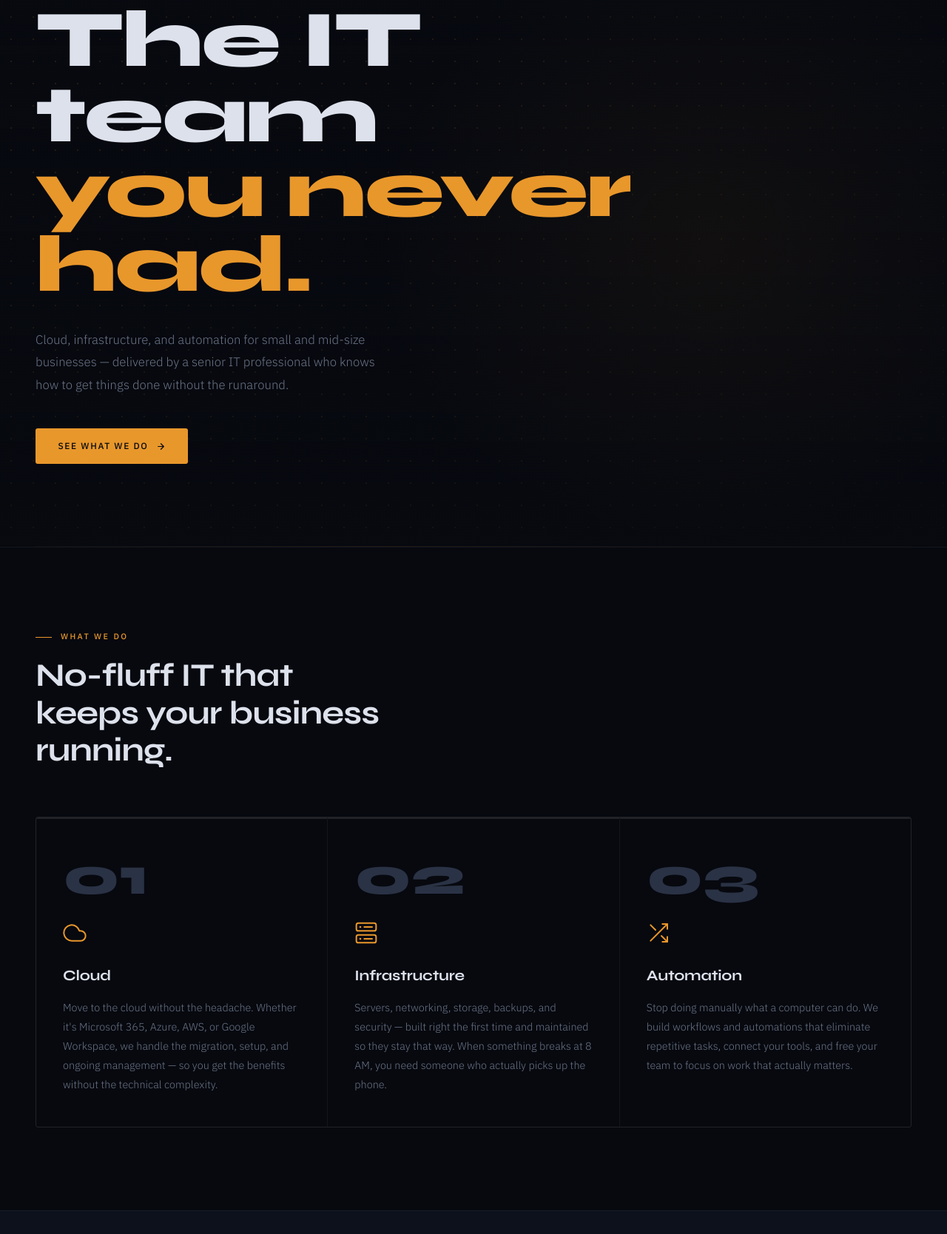
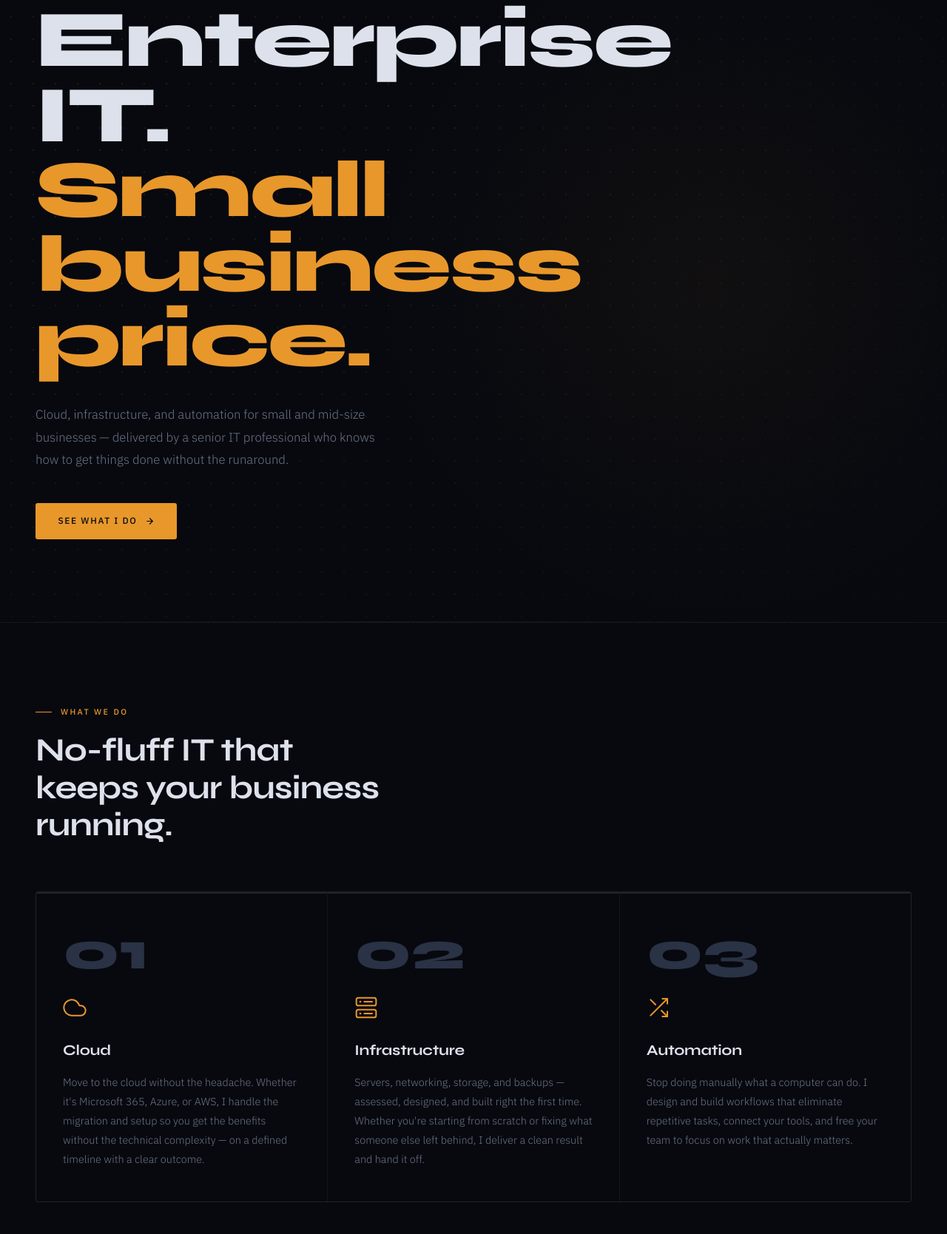
Before and after one commit to kevinvaughn1-cell/vaughntech, a plain HTML site: page index.html in a window 1280 px wide. Shown: the part 172-1840 px from the top of the page at 74% size. Drawn offline with Linux system fonts and the light colour scheme.

Commit message:
Add files via upload

```diff
--- a/index.html
+++ b/index.html
@@ -676,8 +676,8 @@
       <div class="eyebrow">Memphis-Based IT Consulting</div>
 
       <h1 class="hero-h1">
-        The IT team<br>
-        <span class="hl">you never had.</span>
+        Enterprise IT.<br>
+        <span class="hl">Small business price.</span>
       </h1>
 
       <p class="hero-sub">
@@ -685,7 +685,7 @@
       </p>
 
       <a href="#services" class="hero-cta">
-        See What We Do
+        See What I Do
         <svg viewBox="0 0 24 24" fill="none" stroke="currentColor" stroke-width="2.2" stroke-linecap="round" stroke-linejoin="round">
           <path d="M5 12h14M12 5l7 7-7 7"/>
         </svg>
@@ -710,7 +710,7 @@
           <path d="M18 10h-1.26A8 8 0 1 0 9 20h9a5 5 0 0 0 0-10z"/>
         </svg>
         <h3 class="svc-title">Cloud</h3>
-        <p class="svc-desc">Move to the cloud without the headache. Whether it's Microsoft 365, Azure, AWS, or Google Workspace, we handle the migration, setup, and ongoing management — so you get the benefits without the technical complexity.</p>
+        <p class="svc-desc">Move to the cloud without the headache. Whether it's Microsoft 365, Azure, or AWS, I handle the migration and setup so you get the benefits without the technical complexity — on a defined timeline with a clear outcome.</p>
       </div>
 
       <!-- Infrastructure -->
@@ -725,7 +725,7 @@
           <line x1="10" y1="18" x2="18" y2="18"/>
         </svg>
         <h3 class="svc-title">Infrastructure</h3>
-        <p class="svc-desc">Servers, networking, storage, backups, and security — built right the first time and maintained so they stay that way. When something breaks at 8 AM, you need someone who actually picks up the phone.</p>
+        <p class="svc-desc">Servers, networking, storage, and backups — assessed, designed, and built right the first time. Whether you're starting from scratch or fixing what someone else left behind, I deliver a clean result and hand it off.</p>
       </div>
 
       <!-- Automation -->
@@ -739,7 +739,7 @@
           <line x1="4" y1="4" x2="9" y2="9"/>
         </svg>
         <h3 class="svc-title">Automation</h3>
-        <p class="svc-desc">Stop doing manually what a computer can do. We build workflows and automations that eliminate repetitive tasks, connect your tools, and free your team to focus on work that actually matters.</p>
+        <p class="svc-desc">Stop doing manually what a computer can do. I design and build workflows that eliminate repetitive tasks, connect your tools, and free your team to focus on work that actually matters.</p>
       </div>
 
     </div>
@@ -805,7 +805,7 @@
   <!-- FOOTER -->
   <footer>
     <div class="footer-logo">Vaughn Tech</div>
-    <div class="footer-copy">&#169; 2025 Vaughn Tech &mdash; Memphis, TN</div>
+    <div class="footer-copy">&#169; 2026 Vaughn Tech &mdash; Memphis, TN</div>
   </footer>
 
   <script>
```
